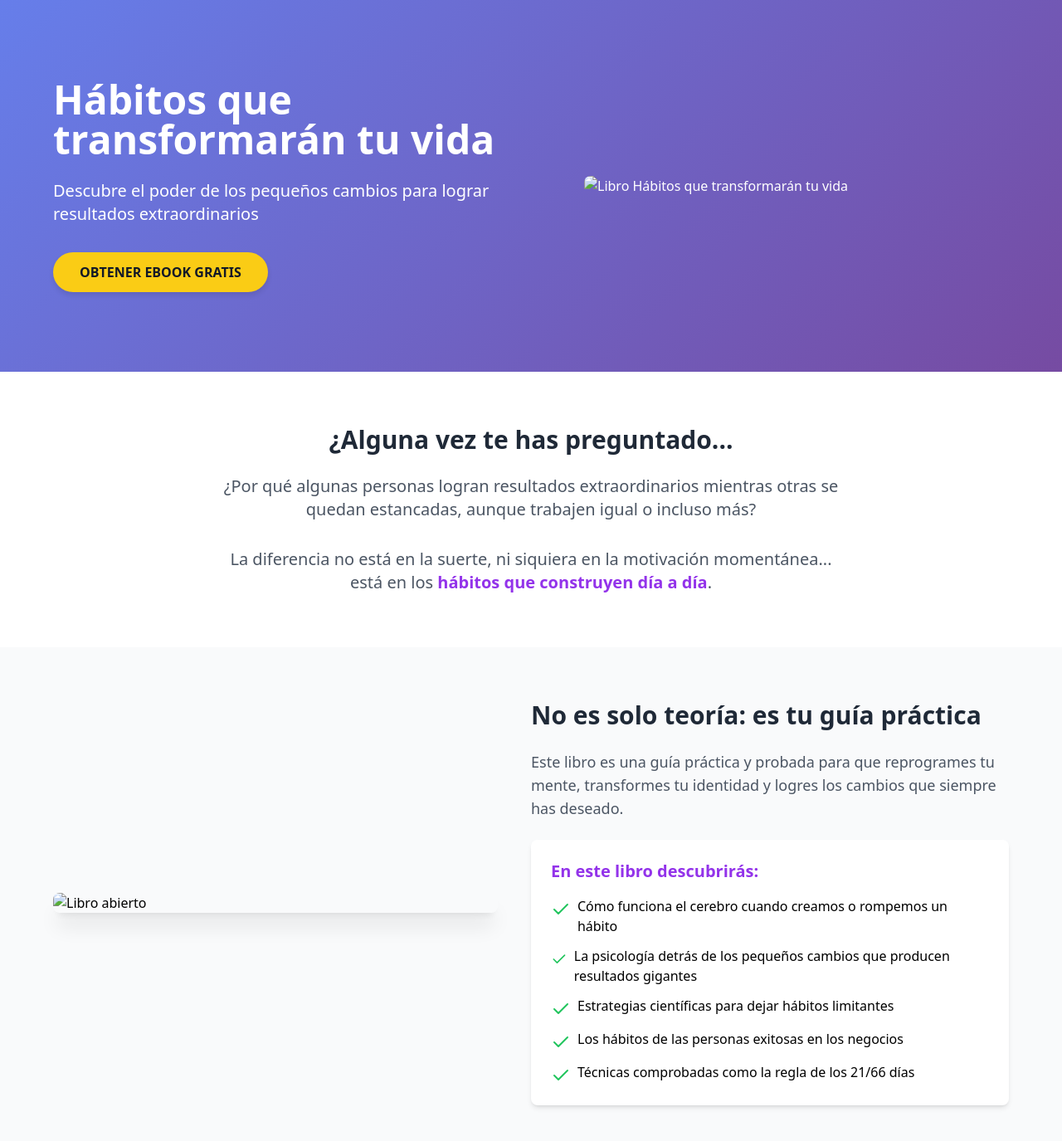
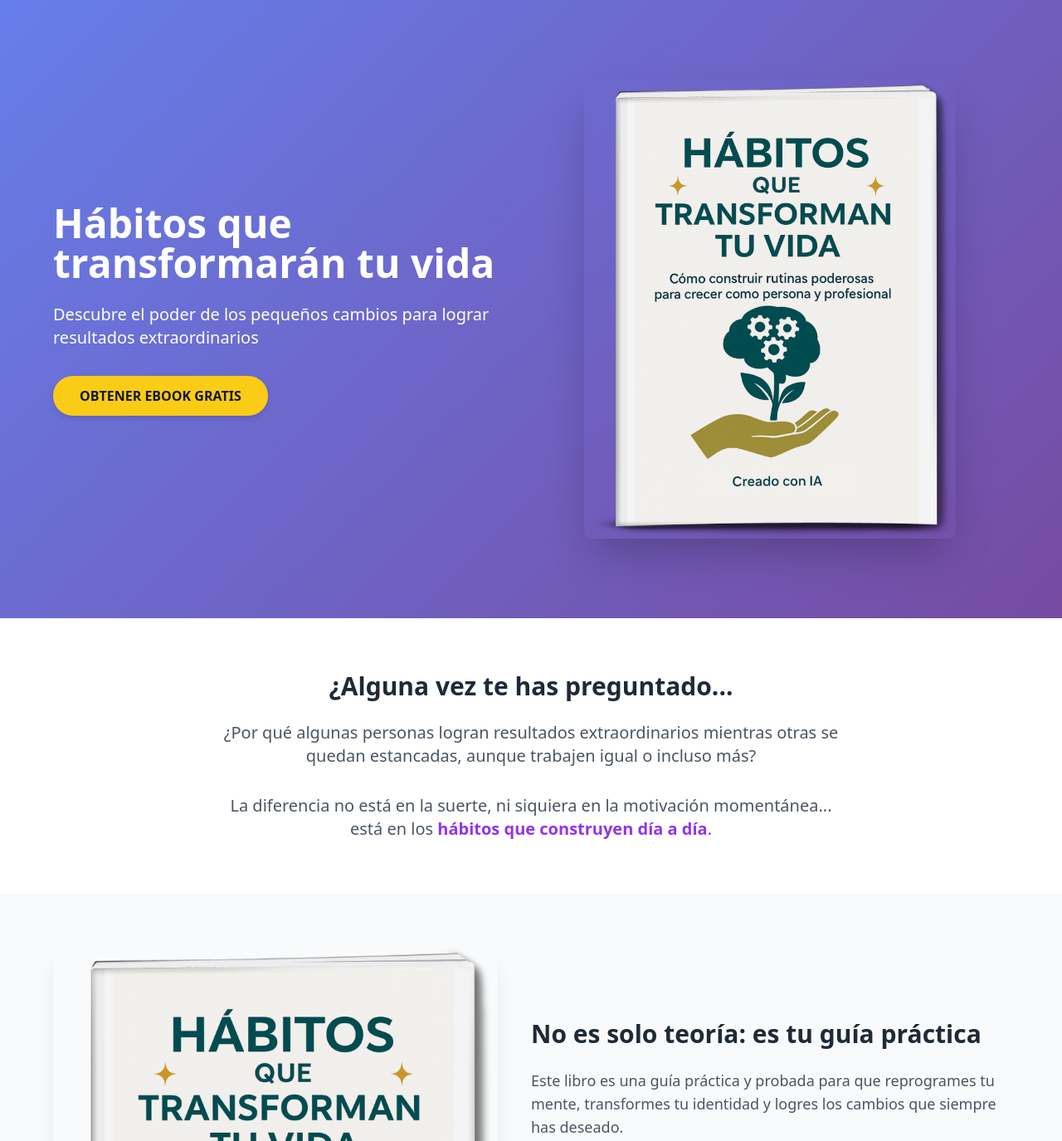
Before and after one commit to habitosquetransformarantuvida/habitosquetransformarantuvida.github.io, a plain HTML site: page index.html in a window 1280 px wide. Shown: the top 1375 px of the page at 83% size. Drawn offline with nearby package versions, Linux system fonts and the light colour scheme.

Commit message:
Update index.html

```diff
--- a/index.html
+++ b/index.html
@@ -39,7 +39,7 @@
                 <a href="#como-obtenerlo" class="cta-button bg-yellow-400 text-gray-900 font-bold py-3 px-8 rounded-full inline-block">OBTENER EBOOK GRATIS</a>
             </div>
             <div class="md:w-1/2" data-aos="fade-left">
-                <img src="/usuario/Downloads/habitos-que-transformaran-tu-vida.png" alt="Libro Hábitos que transformarán tu vida" class="rounded-lg shadow-2xl mx-auto w-full max-w-md">
+                <img src="/habitos-que-transformaran-tu-vida.png" alt="Libro Hábitos que transformarán tu vida" class="rounded-lg shadow-2xl mx-auto w-full max-w-md">
             </div>
         </div>
     </div>
@@ -62,7 +62,7 @@
         <div class="max-w-6xl mx-auto">
             <div class="flex flex-col md:flex-row items-center">
                 <div class="md:w-1/2 mb-10 md:mb-0 md:pr-10" data-aos="fade-right">
-                    <img src="/usuario/Downloads/habitos-que-transformaran-tu-vida.png" alt="Libro abierto" class="rounded-lg shadow-xl w-full">
+                    <img src="/habitos-que-transformaran-tu-vida.png" alt="Libro abierto" class="rounded-lg shadow-xl w-full">
                 </div>
                 <div class="md:w-1/2" data-aos="fade-left">
                     <h2 class="text-3xl font-bold mb-6 text-gray-800">No es solo teoría: es tu guía práctica</h2>
```
